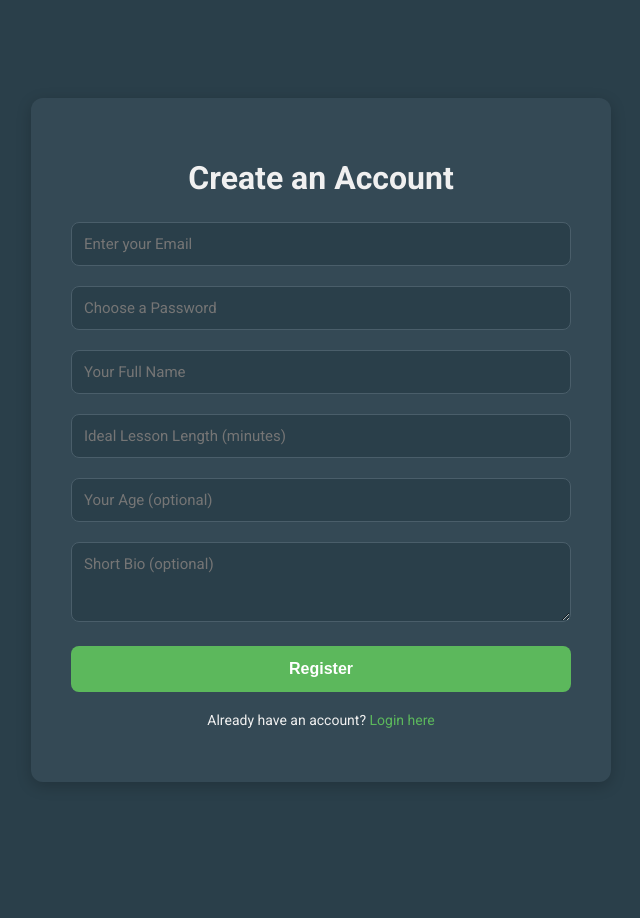
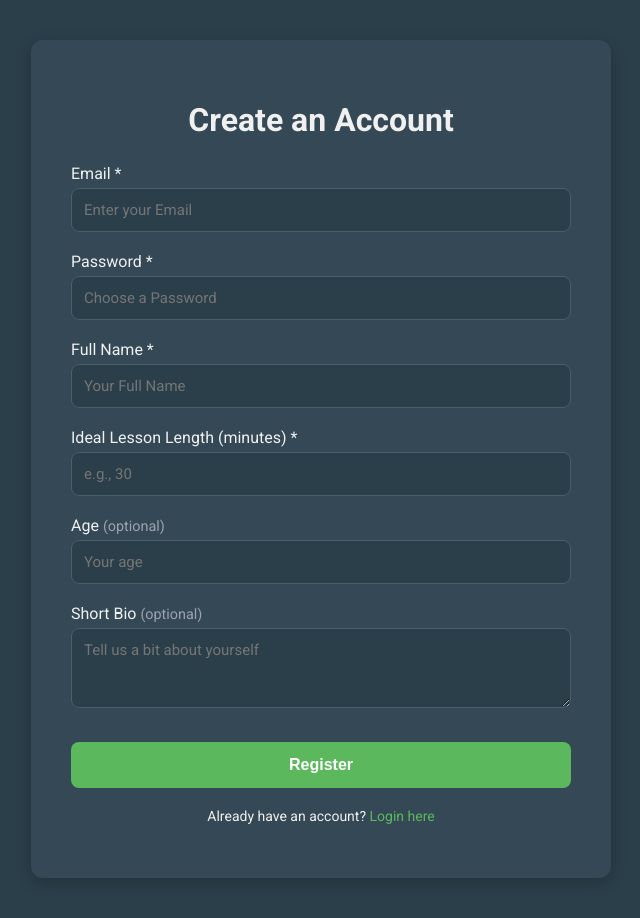
Before and after one commit to SuperscriptSystems/Quillio, a Flask app: page /register in a window 1280 px wide. Shown: the whole page, without its empty margins (319-959 px from the left). Before the commit the page ends 728 px from the top, so only its background shows below. Run offline with Flask 3, Linux system fonts and the light colour scheme.

Commit message:
Added labels to sign up screen text boxes[QL-3]

```diff
--- a/templates/register.html
+++ b/templates/register.html
@@ -11,6 +11,14 @@
         body { font-family: 'Roboto', sans-serif; background: #2A3F4A; color: #F0F0F0; margin: 0; padding: 40px 20px; display: flex; align-items: center; justify-content: center; min-height: 100vh; }
         .container { background: #344955; border-radius: 12px; padding: 40px; max-width: 500px; width: 100%; box-shadow: 0 4px 15px rgba(0,0,0,0.2); }
         h1 { text-align: center; color: #F0F0F0; margin-bottom: 25px; }
+        .form-group { margin-bottom: 15px; }
+        label {
+            display: block;
+            margin-bottom: 5px;
+            font-weight: 500;
+            color: #F0F0F0;
+        }
+        .optional { color: #9ca3af; font-size: 0.9em; font-weight: normal; }
         input[type="text"],
         input[type="email"],
         input[type="password"],
@@ -20,7 +28,7 @@
             width: 100%;
             box-sizing: border-box;
             padding: 12px;
-            margin-bottom: 20px;
+            margin-bottom: 5px;
             border: 1px solid #4a5e6a;
             border-radius: 8px;
             background: #2A3F4A;
@@ -40,7 +48,7 @@
             border-color: #5cb85c;
             box-shadow: 0 0 0 1px #5cb85c;
         }
-        button { width: 100%; padding: 14px; background: #5cb85c; border: none; color: white; font-size: 16px; font-weight: bold; border-radius: 8px; cursor: pointer; transition: background-color 0.3s ease; }
+        button { width: 100%; padding: 14px; background: #5cb85c; border: none; color: white; font-size: 16px; font-weight: bold; border-radius: 8px; cursor: pointer; transition: background-color 0.3s ease; margin-top: 10px; }
         button:hover { background: #4a9a4a; }
         p { text-align: center; margin-top: 20px; font-size: 14px; }
         a { color: #5cb85c; text-decoration: none; }
@@ -61,18 +69,39 @@
         {% endwith %}
         <form method="POST" action="{{ url_for('register') }}">
             <!-- Account credentials -->
-            <input type="email" name="email" placeholder="Enter your Email" required>
-            <input type="password" name="password" placeholder="Choose a Password" required>
+            <div class="form-group">
+                <label for="email">Email <span class="required">*</span></label>
+                <input type="email" id="email" name="email" placeholder="Enter your Email" required>
+            </div>
+
+            <div class="form-group">
+                <label for="password">Password <span class="required">*</span></label>
+                <input type="password" id="password" name="password" placeholder="Choose a Password" required>
+            </div>
 
             <!-- Profile details -->
-            <input type="text" name="full_name" placeholder="Your Full Name" required>
+            <div class="form-group">
+                <label for="full_name">Full Name <span class="required">*</span></label>
+                <input type="text" id="full_name" name="full_name" placeholder="Your Full Name" required>
+            </div>
 
             <!-- Initial settings -->
-            <input type="number" name="lesson_length" placeholder="Ideal Lesson Length (minutes)" min="5" max="60" required>
+            <div class="form-group">
+                <label for="lesson_length">Ideal Lesson Length (minutes) <span class="required">*</span></label>
+                <input type="number" id="lesson_length" name="lesson_length" min="5" max="60" placeholder="e.g., 30" required>
+            </div>
 
             <!-- Optional details -->
-            <input type="number" name="age" placeholder="Your Age (optional)" min="1">
-            <textarea name="bio" rows="3" placeholder="Short Bio (optional)"></textarea>
+            <div class="form-group">
+                <label for="age">Age <span class="optional">(optional)</span></label>
+                <input type="number" id="age" name="age" placeholder="Your age" min="1">
+            </div>
+
+            <div class="form-group">
+                <label for="bio">Short Bio <span class="optional">(optional)</span></label>
+                <textarea id="bio" name="bio" rows="3" placeholder="Tell us a bit about yourself"></textarea>
+            </div>
+
             <button type="submit">Register</button>
         </form>
         <p>Already have an account? <a href="{{ url_for('login') }}">Login here</a></p>
```
